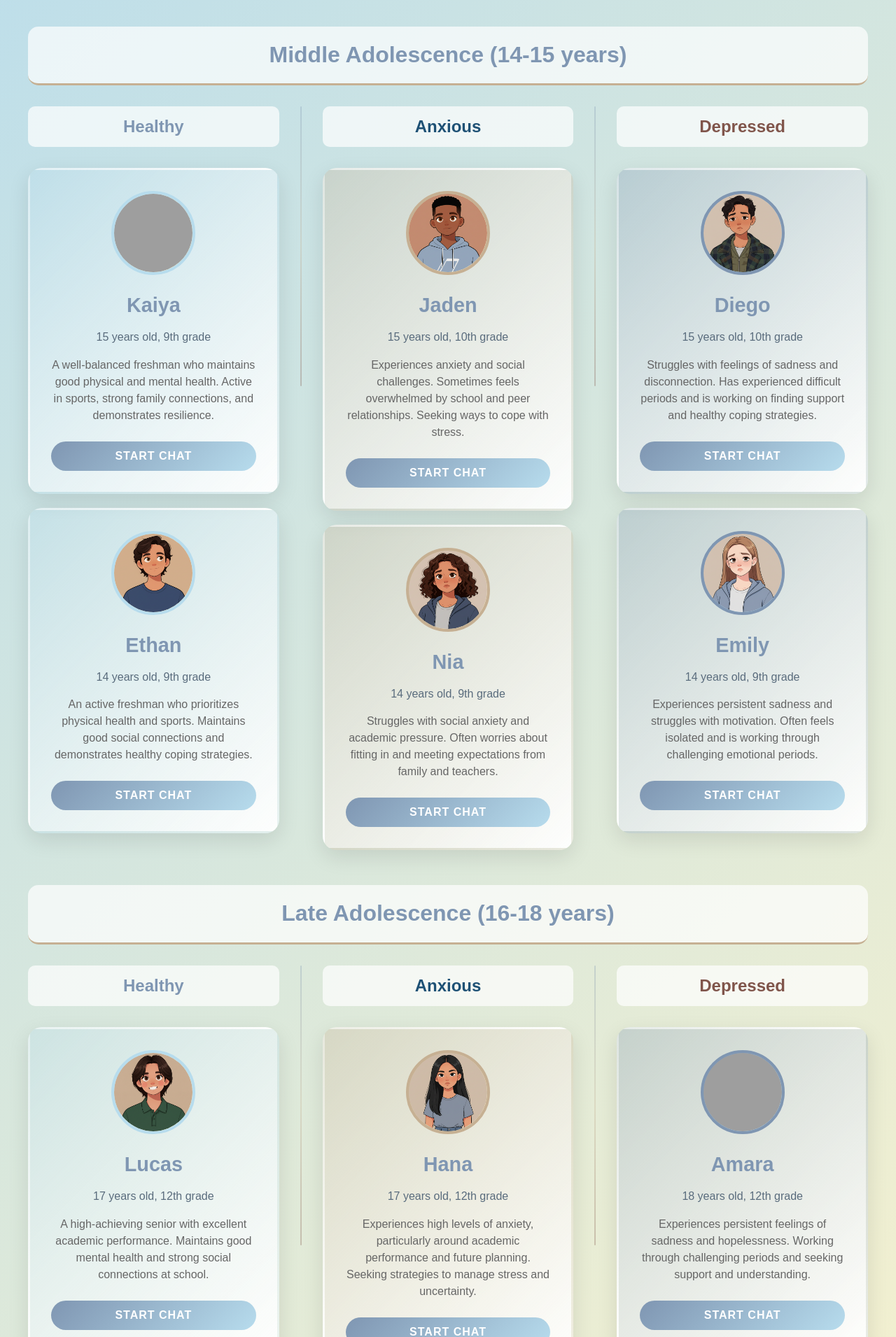
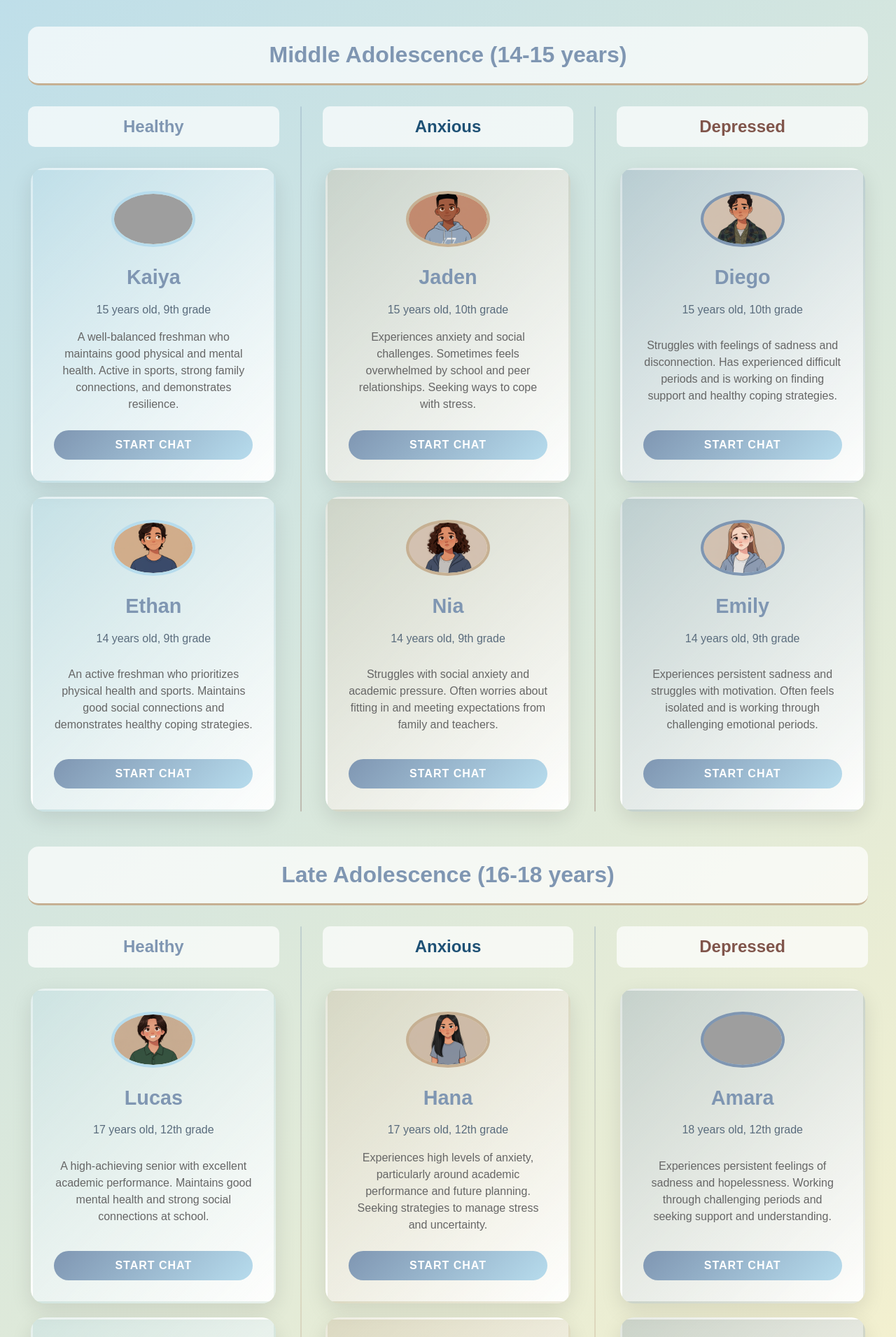
Before and after one commit to Adaptivedesign-AI/rag-chat-adolescents, a Flask app: page / in a window 1280 px wide. Shown: the part 463-2374 px from the top of the page at 70% size. Run offline with Flask 3, Linux system fonts and the light colour scheme; grey boxes are pictures that could not be loaded.

Commit message:
Update style.css

```diff
--- a/static/css/style.css
+++ b/static/css/style.css
@@ -4,7 +4,7 @@
     grid-template-columns: 1fr 2px 1fr 2px 1fr;
     gap: 30px;
     width: 100%;
-    align-items: start;
+    align-items: stretch;
 }
 
 .category-column {
@@ -21,6 +21,7 @@
     padding: 10px 0;
     border-radius: 10px;
     background: rgba(255, 255, 255, 0.7);
+    flex-shrink: 0;
 }
 
 .healthy-title {
@@ -38,18 +39,18 @@
 .category-divider {
     width: 2px;
     background: linear-gradient(180deg, #7F96B2, #C6B093, #80554B);
-    min-height: 400px;
     border-radius: 1px;
     opacity: 0.3;
+    align-self: stretch;
 }
 
 .twins-container-category {
     display: flex;
     flex-direction: column;
     gap: 20px;
+    flex: 1;
 }
 
-/* ===== ORIGINAL STYLES (keeping existing styles intact) ===== */
 /* ===== GLOBAL STYLES ===== */
 * {
     margin: 0;
@@ -143,7 +144,10 @@ body {
     cursor: pointer;
     position: relative;
     overflow: hidden;
-    min-height: 350px;
+    height: 450px;
+    width: 100%;
+    max-width: 350px;
+    margin: 0 auto;
     display: flex;
     flex-direction: column;
     justify-content: space-between;
@@ -245,6 +249,8 @@ body {
     flex-grow: 1;
     display: flex;
     align-items: center;
+    text-align: center;
+    min-height: 120px;
 }
 
 .start-chat-btn {
@@ -297,7 +303,7 @@ body {
     display: flex;
     flex-direction: column;
     box-shadow: 2px 0 10px rgba(0,0,0,0.1);
-    overflow: hidden; /* Prevent overflow on parent */
+    overflow: hidden;
 }
 
 .back-button {
@@ -311,7 +317,7 @@ body {
     display: flex;
     align-items: center;
     gap: 10px;
-    flex-shrink: 0; /* Don't shrink */
+    flex-shrink: 0;
 }
 
 .back-button:hover {
@@ -323,7 +329,7 @@ body {
     text-align: center;
     background: linear-gradient(135deg, rgba(183, 220, 237, 0.3), rgba(252, 243, 203, 0.3));
     border-bottom: 2px solid #C6B093;
-    flex-shrink: 0; /* Don't shrink */
+    flex-shrink: 0;
 }
 
 .profile-avatar {
@@ -366,11 +372,10 @@ body {
     padding: 25px 20px;
     flex: 1;
     background: rgba(255,255,255,0.9);
-    overflow-y: auto; /* Enable scrolling here */
+    overflow-y: auto;
     overflow-x: hidden;
 }
 
-/* Custom scrollbar for controls section */
 .controls-section::-webkit-scrollbar {
     width: 6px;
 }
```
